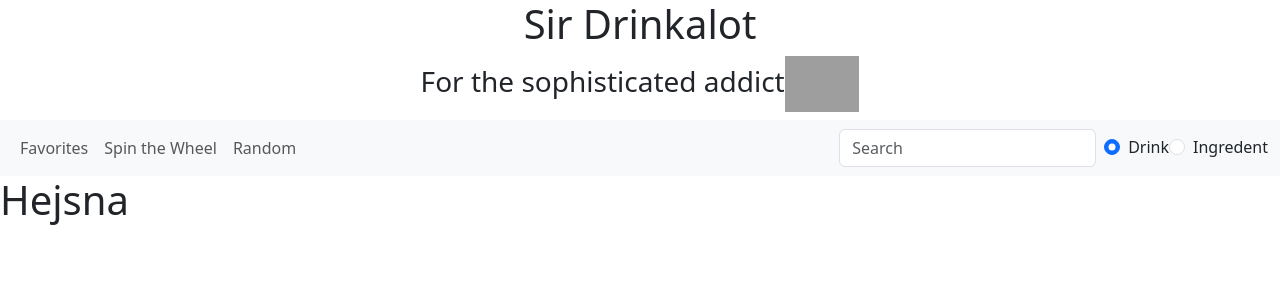
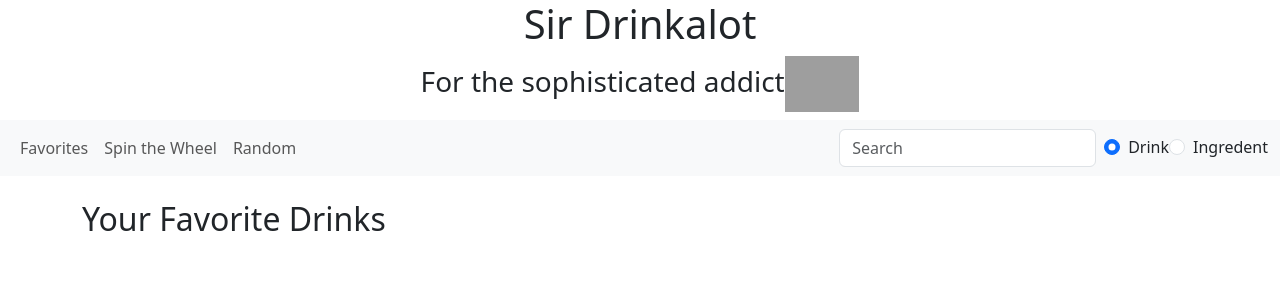
Before and after one commit to M10P5306/fpa_project, a React (Create React App) app: page /favorites in a window 1280 px wide. Shown: the top 300 px of the page. Built offline with nearby package versions, Linux system fonts and the light colour scheme; grey boxes are pictures that could not be loaded.

Commit message:
Favorites populating with drinkcards at routing

```diff
--- a/src/App.js
+++ b/src/App.js
@@ -29,7 +29,7 @@ function App() {
             <main>
                 <Routes>
                     <Route path="/" element={<Navigate to="/favorites" replace />} />
-                    <Route path="/favorites" element={<Favorites />} />
+                    <Route path="/favorites" element={<Favorites favoriteDrinks={favoriteDrinks} setFavoriteDrinks={setFavoriteDrinks} setDrink={setDrink}/>} />
                     <Route path="/wheel" element={<SpinningWheel favoriteDrinks={favoriteDrinks} setDrink={setDrink}/>} />
                 </Routes>
             </main>
--- a/src/pages/Favorites.jsx
+++ b/src/pages/Favorites.jsx
@@ -1,5 +1,33 @@
-function Favorites(){
-    return (<h1>Hejsna</h1>)
+import DrinkCard from '../components/DrinkCard.jsx';
+
+function Favorites({favoriteDrinks = [], setFavoriteDrinks, setDrink}) {
+
+    const displayDrink = (drink) => {
+        setDrink(drink);
+    }
+
+    const removeDrink = (idDrink) => {
+        const updatedDrinks = favoriteDrinks.filter(drink => drink.idDrink !== idDrink)
+        localStorage.setItem('drinkList', JSON.stringify(updatedDrinks));
+        setFavoriteDrinks(updatedDrinks);
+    }
+
+    return (
+        <div className="container py-4">
+            <h2 className="mb-4">Your Favorite Drinks</h2>
+            <div className="row row-cols-1 row-cols-md-2 row-cols-xl-4 g-4">
+                {favoriteDrinks.map(drink => (
+                    <DrinkCard
+                        key={drink.idDrink}
+                        title={drink.strDrink}
+                        image={drink.strDrinkThumb}
+                        onRemove={() => removeDrink(drink.idDrink)}
+                        onClick={() => displayDrink(drink)}
+                    />
+                ))}
+            </div>
+        </div>
+    );
 }
 
 export default Favorites;
```
Also changed, not shown: 1 other file (tests, documents, lock files or other folders).
